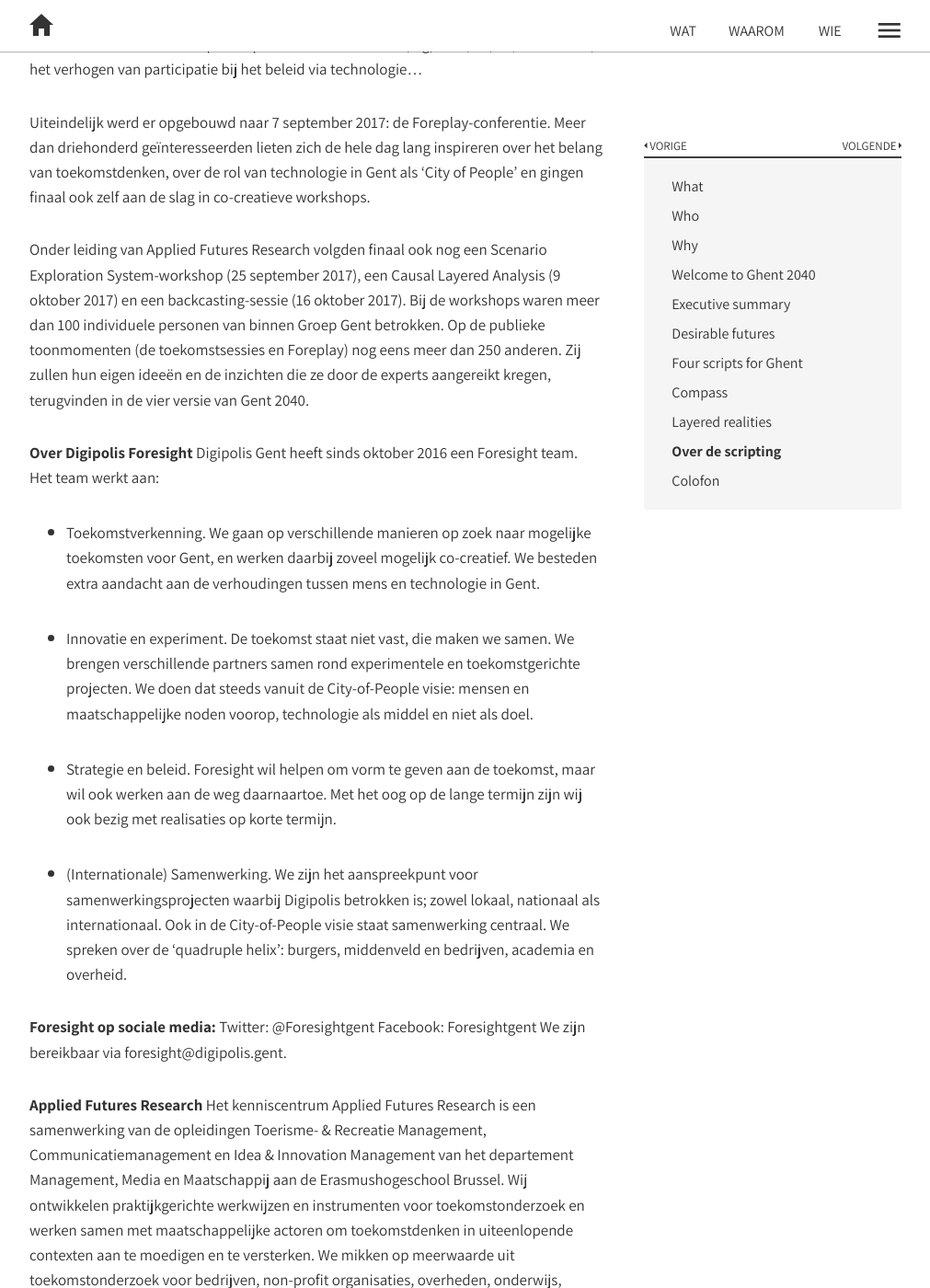
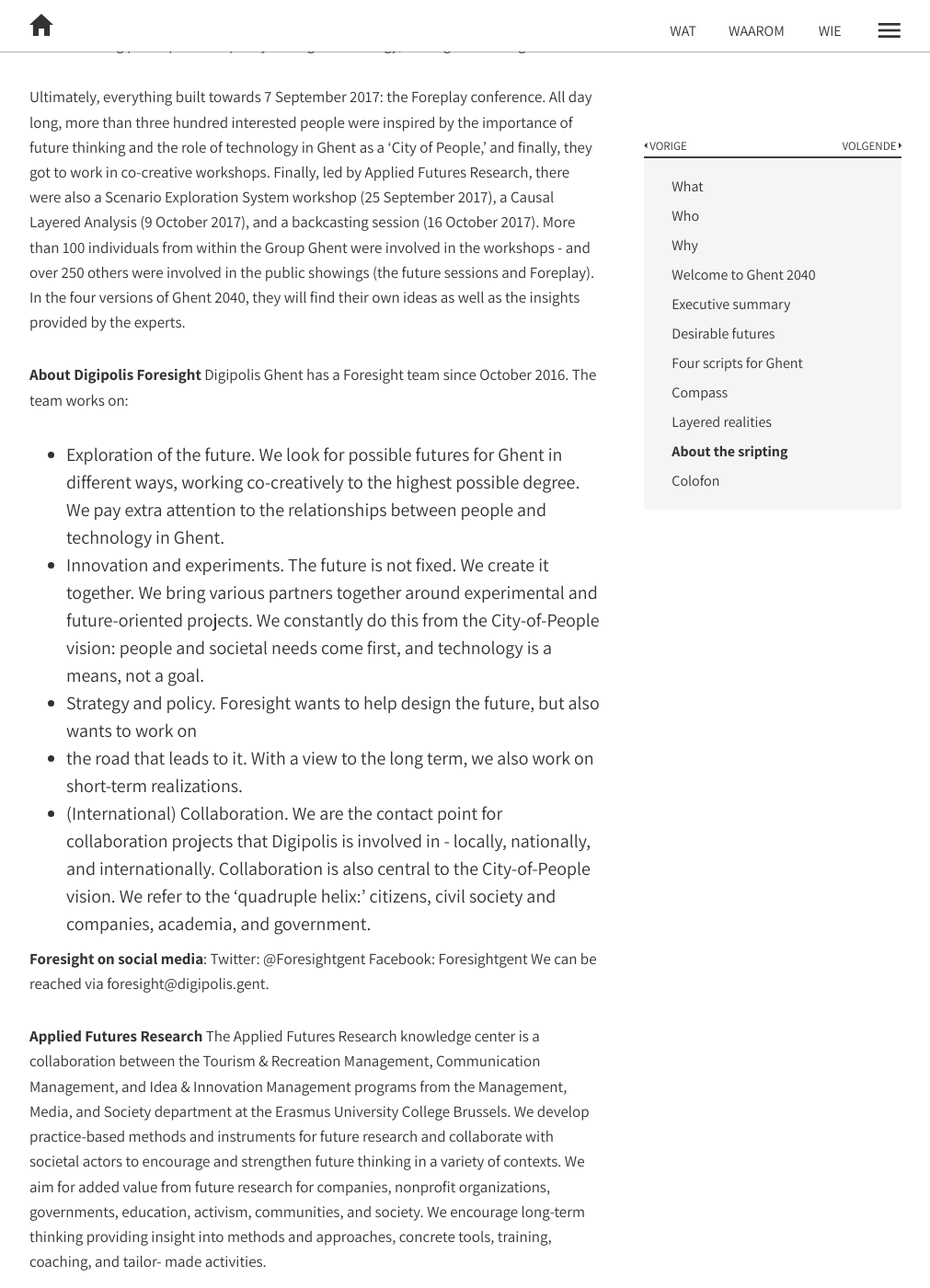
Before and after one commit to lab9k/scripts-voor-gent-2040-en, a Jekyll site: the page built from chapters/chapter-08-part-1.md, in a window 1280 px wide and 1400 px high, scrolled down 580 px. Shown: the whole window at 92% size, without its empty margins (133-1144 px from the left). Built offline with Jekyll 4.4.1, drawn with Linux system fonts in a browser that asks for light colours; nearby versions of some CDN libraries; some of the changed text lies outside the part shown.

Commit message:
Update chapter-08-part-1.md

```diff
--- a/chapters/chapter-08-part-1.md
+++ b/chapters/chapter-08-part-1.md
@@ -4,44 +4,96 @@ author:
 part: 1
 chapter: 8
 permalink: /over-de-scripting/
-title: Over de scripting
+title: About the sripting
 indentlevel: 1
 ---
 
-**Chronologie**
-De vier versies van Gent 2040 die hierboven gepresenteerd worden, komen niet uit de lucht gevallen. Ze zijn grotendeels gebaseerd op de informatie die verzameld werd in een voortraject binnen Groep Gent:
+**Chronology**
+The above-presented four versions of Ghent 2040 didn’t
+appear out of the blue. They are largely based on the information
+collected in an initial process within Group Ghent:
+On 17 February 2017, Digipolis Foresight organized an
+inspirational moment - we called it a future session - allowing
+experts to share their views on the roles of technology
+in the future of the Mobility and Environment & Climate
+domains.
 
-Op 17 februari 2017 organiseerde Digipolis Foresight een inspiratiemoment – we noemden het een ‘toekomstsessie’ – waarop experten hun kijk gaven op de rol van technologie in de toekomst van de domeinen Mobiliteit en Milieu & Klimaat.
-Op 16, 19 en 22 mei 2017 werden in totaal zeven creatieve en verdiepende workshops georganiseerd, waarbij collega’s van Groep Gent hun kijk op mogelijke toekomsten toelichtten en samen verder uitwerkten. De centrale insteek was ook hier de relatie tussen technologie en samenleving.
+On 16, 19, and 22 May 2017, a total of seven creative and
+more in-depth workshops were organized, during which
+colleagues from Group Ghent explained and further elaborated
+their views on possible futures. Here, too, the central
+approach was the relationship between technology and
+society.
 
-Op 6 juni 2017 vond er een tweede toekomstsessie plaats met als thema ‘Technologische trends voor de overheid’. Experten presenteerden oa. over (big) data, VR/AR, Blockchain, het verhogen van participatie bij het beleid via technologie…
+On 6 June 2017, a second future session was held with
+‘Technological trends for the government’ as its theme.
+Experts gave presentations on (big) data, VR/AR, Blockchain,
+and increasing participation in policy through technology,
+among other things.
 
-Uiteindelijk werd er opgebouwd naar 7 september 2017: de Foreplay-conferentie. Meer dan driehonderd geïnteresseerden lieten zich de hele dag lang inspireren over het belang van toekomstdenken, over de rol van technologie in Gent als ‘City of People’ en gingen finaal ook zelf aan de slag in co-creatieve workshops.
+Ultimately, everything built towards 7 September 2017:
+the Foreplay conference. All day long, more than three
+hundred interested people were inspired by the importance
+of future thinking and the role of technology in
+Ghent as a ‘City of People,’ and finally, they got to work in
+co-creative workshops.
+Finally, led by Applied Futures Research, there were also
+a Scenario Exploration System workshop (25 September
+2017), a Causal Layered Analysis (9 October 2017), and a
+backcasting session (16 October 2017).
+More than 100 individuals from within the Group Ghent
+were involved in the workshops - and over 250 others were
+involved in the public showings (the future sessions and
+Foreplay). In the four versions of Ghent 2040, they will find
+their own ideas as well as the insights provided by the
+experts.
 
-Onder leiding van Applied Futures Research volgden finaal ook nog een Scenario Exploration System-workshop (25 september 2017), een Causal Layered Analysis (9 oktober 2017) en een backcasting-sessie (16 oktober 2017).
-Bij de workshops waren meer dan 100 individuele personen van binnen Groep Gent betrokken. Op de publieke toonmomenten (de toekomstsessies en Foreplay) nog eens meer dan 250 anderen. Zij zullen hun eigen ideeën en de inzichten die ze door de experts aangereikt kregen, terugvinden in de vier versie van Gent 2040.
+**About Digipolis Foresight**
+Digipolis Ghent has a Foresight team since October 2016.
+The team works on:
+* Exploration of the future. We look for possible futures
+for Ghent in different ways, working co-creatively to the
+highest possible degree. We pay extra attention to the
+relationships between people and technology in Ghent.
+* Innovation and experiments. The future is not fixed. We
+create it together. We bring various partners together
+around experimental and future-oriented projects. We
+constantly do this from the City-of-People vision: people
+and societal needs come first, and technology is a
+means, not a goal.
+* Strategy and policy. Foresight wants to help design the
+future, but also wants to work on
+* the road that leads to it. With a view to the long term, we
+also work on short-term realizations.
+* (International) Collaboration. We are the contact point
+for collaboration projects that Digipolis is involved in -
+locally, nationally, and internationally. Collaboration is
+also central to the City-of-People vision. We refer to the
+‘quadruple helix:’ citizens, civil society and companies,
+academia, and government.
 
-**Over Digipolis Foresight**
-Digipolis Gent heeft sinds oktober 2016 een Foresight team. Het team werkt aan:
-
-* Toekomstverkenning. We gaan op verschillende manieren op zoek naar mogelijke toekomsten voor Gent, en werken daarbij zoveel mogelijk co-creatief. We besteden extra aandacht aan de verhoudingen tussen mens en technologie in Gent.
-
-* Innovatie en experiment. De toekomst staat niet vast, die maken we samen. We brengen verschillende partners samen rond experimentele en toekomstgerichte projecten. We doen dat steeds vanuit de City-of-People visie: mensen en maatschappelijke noden voorop, technologie als middel en niet als doel.
-
-* Strategie en beleid. Foresight wil helpen om vorm te geven aan de toekomst, maar wil ook werken aan
- de weg daarnaartoe. Met het oog op de lange termijn zijn wij ook bezig met realisaties op korte termijn.
-
-* (Internationale) Samenwerking. We zijn het aanspreekpunt voor samenwerkingsprojecten waarbij Digipolis betrokken is; zowel lokaal, nationaal als internationaal. Ook in de City-of-People visie staat samenwerking centraal. We spreken over de ‘quadruple helix’: burgers, middenveld en bedrijven, academia en overheid.
-
-**Foresight op sociale media:**
+**Foresight on social media**:
 Twitter: @Foresightgent
 Facebook: Foresightgent
-We zijn bereikbaar via foresight@digipolis.gent.
+We can be reached via foresight@digipolis.gent.
 
 **Applied Futures Research**
-Het kenniscentrum Applied Futures Research is een samenwerking van de opleidingen Toerisme- & Recreatie Management, Communicatiemanagement en Idea & Innovation Management van het departement Management, Media en Maatschappij aan de Erasmushogeschool Brussel.
-Wij ontwikkelen praktijkgerichte werkwijzen en instrumenten voor toekomstonderzoek en werken samen met maatschappelijke actoren om toekomstdenken in uiteenlopende contexten aan te moedigen en te versterken.  We mikken op meerwaarde uit toekomstonderzoek voor bedrijven, non-profit organisaties, overheden, onderwijs, activisme, gemeenschappen en de samenleving. We moedigen langetermijndenken aan met inzicht in methoden en benaderingen, met concrete tools, training, coaching en op maat gemaakte activiteiten.
+The Applied Futures Research knowledge center is a collaboration
+between the Tourism & Recreation Management,
+Communication Management, and Idea & Innovation
+Management programs from the Management, Media,
+and Society department at the Erasmus University College
+Brussels.
+We develop practice-based methods and instruments for
+future research and collaborate with societal actors to
+encourage and strengthen future thinking in a variety of
+contexts. We aim for added value from future research for
+companies, nonprofit organizations, governments, education,
+activism, communities, and society. We encourage
+long-term thinking providing insight into methods and
+approaches, concrete tools, training, coaching, and tailor-
+made activities.
 
-**Vind ons online:**
+**Find us online:**
 [www.erasmushogeschool.be/nl/praktijkgericht-onderzoek/open-time](www.erasmushogeschool.be/nl/praktijkgericht-onderzoek/open-time)
-Bel of stuur een email: maya.van.leemput@ehb.be
+email: maya.van.leemput@ehb.be
```
